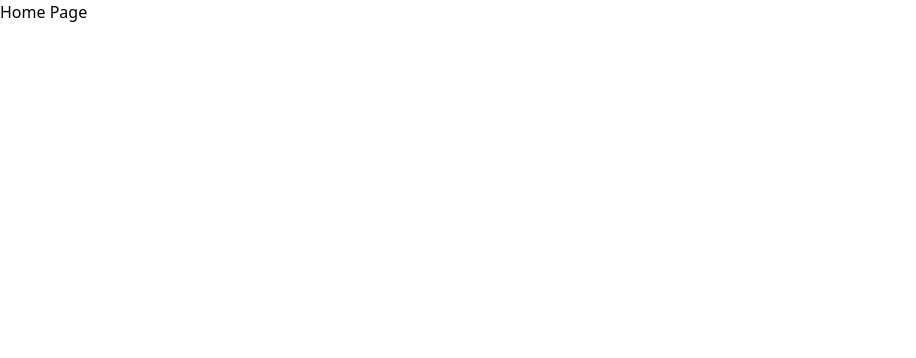
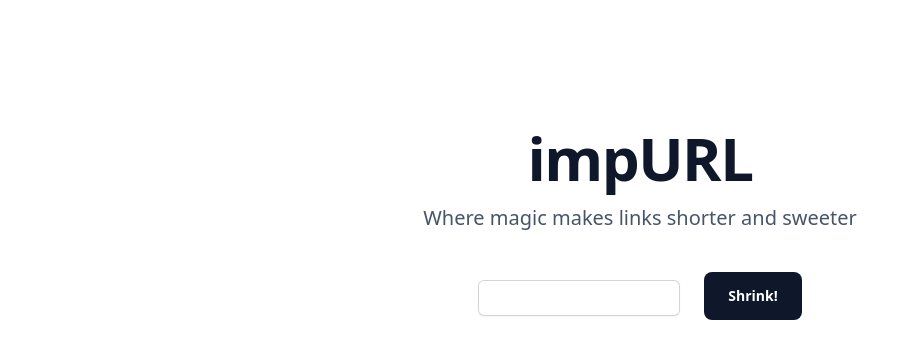
Before and after one commit to nat236919/impurl-web, a Nuxt app: page / in a window 1280 px wide. Shown: the top 358 px of the page, without its empty margins (0-916 px from the left). Built offline with nearby package versions, Linux system fonts and the light colour scheme.

Commit message:
feat: add CTA to index page (#1)

```diff
--- a/pages/index.vue
+++ b/pages/index.vue
@@ -1,6 +1,25 @@
 <template>
-    <div>
-        <h1>Home Page</h1>
+    <div class="relative max-w-5xl mx-auto pt-20 sm:pt-24 lg:pt-32">
+        <h1
+            class="text-slate-900 font-extrabold text-4xl sm:text-5xl lg:text-6xl tracking-tight text-center dark:text-white">
+            impURL
+        </h1>
+        <h3 class="mt-4 text-slate-600 text-center text-lg sm:text-xl max-w-3xl mx-auto dark:text-slate-400">
+            Where magic makes links shorter and sweeter
+        </h3>
+        <div class="mt-6 sm:mt-10 flex justify-center space-x-6 text-sm">
+            <div>
+                <div class="mt-2">
+                    <input id="url" name="url" type="url" v-model="url" required
+                        class="block w-full rounded-md border-0 py-1.5 text-gray-900 shadow-sm ring-1 ring-inset ring-gray-300 placeholder:text-gray-400 focus:ring-2 focus:ring-inset focus:ring-indigo-600 sm:text-sm sm:leading-6">
+                </div>
+            </div>
+            <button
+                class="bg-slate-900 hover:bg-slate-700 focus:outline-none focus:ring-2 focus:ring-slate-400 focus:ring-offset-2 focus:ring-offset-slate-50 text-white font-semibold h-12 px-6 rounded-lg w-full flex items-center justify-center sm:w-auto dark:bg-sky-500 dark:highlight-white/20 dark:hover:bg-sky-400"
+                @click="shortenURL()">
+                Shrink!
+            </button>
+        </div>
     </div>
 </template>
 
@@ -11,7 +30,20 @@ console.log(runtimeConfig)
 </script>
 
 <script>
+export default {
+    data() {
+        return {
+            url: "",
+            shortenedURL: ""
+        }
+    },
+    methods: {
+        async shortenURL() {
+            console.log("Shortening URL")
+            console.log(this.url)
+        },
+    },
+}
 </script>
 
-<style>
-</style>
+<style></style>
```
